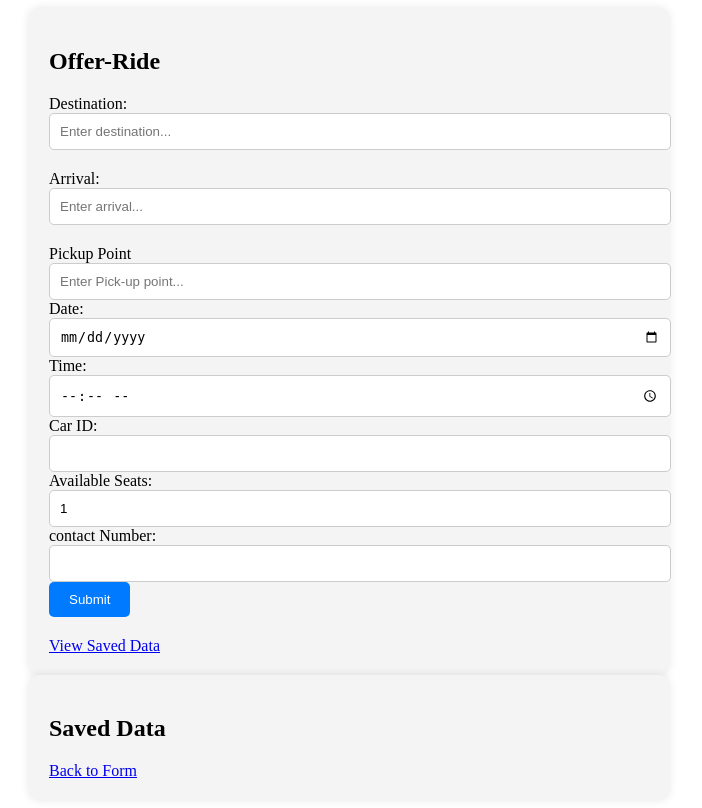
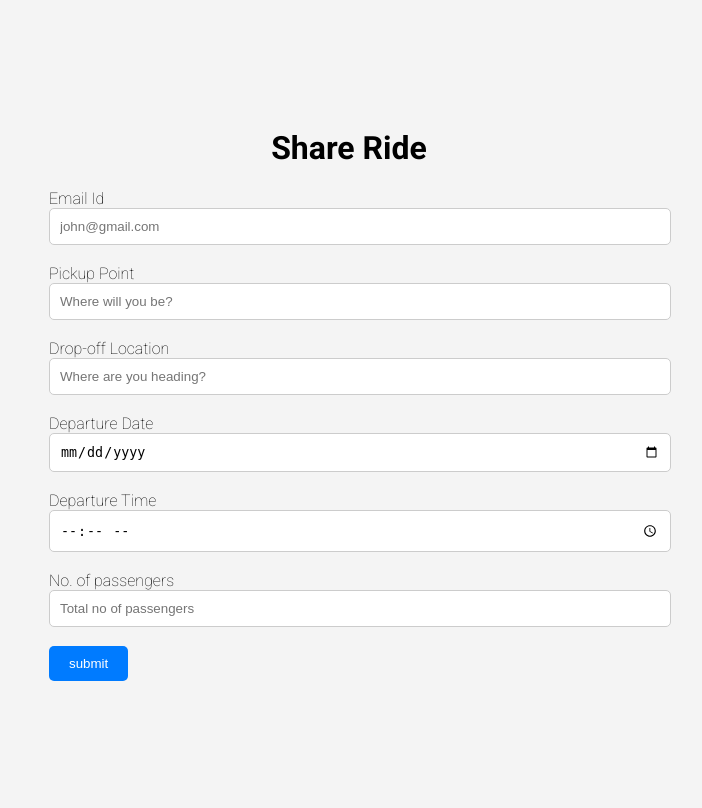
Before and after one commit to RachitGupta06/DSN-2, a Flask app: page /sharecar in a window 1280 px wide. Shown: the whole page, without its empty margins (291-993 px from the left). After the commit the page ends 681 px from the top, so only its background shows below. Run offline with Flask 3, Linux system fonts and the light colour scheme.

Commit message:
add emailing functionality to share car section

```diff
--- a/main.py
+++ b/main.py
@@ -1,9 +1,18 @@
+import random
+import string
+from termcolor import colored
+from flask import Flask, render_template, request, redirect, url_for, session, jsonify
+
+from emailer import send_email
 from mongo_functions import *
-from flask import Flask, render_template, request, redirect, url_for, session, jsonify
 
 
 app = Flask(__name__)
 app.config['SECRET_KEY'] = '825'
+
+def random_car_number_generator():
+    states = ['AP','AR','AS','BR','CG','DL','GA','GJ','HR','HP','JK','JH','KA','KL','LD','MP','MH','MN','ML','MZ','NL','PY','PB','RJ','SK','TN','TS','TR','UP','WB','AN','CH','DN','DD', 'LA']
+    return random.choice(states)+str(random.randint(10,99))+random.choice(string.ascii_uppercase)+random.choice(string.ascii_uppercase)+str(random.randint(1000,9999))
 
 @app.route('/')
 def index():
@@ -60,17 +69,32 @@ def signup():
 @app.route('/submit_form', methods=['POST'])
 def submit_form():
     if request.method == 'POST':
-        car_name = request.form['carName']
-        contact_info = request.form['contactInfo']
-        max_passengers = request.form['maxPassengers']
-        seat_location = request.form['seatLocation']
-        location = request.form['location']
-        if location == 'Other':
-            location = request.form['otherLocation']
-        from_date = request.form['fromDate']
-        to_date = request.form['toDate']
+        print(colored(request.form, "green"))
 
-        return 'Form submitted successfully!'
+        destination_point = str(request.form['destination_point'])
+        pickup_point = str(request.form['pickup_point'])
+        departure_date = str(request.form['departure_date'])
+        departuretime = str(request.form['departure_time'])
+        no_of_passengers = str(request.form['no_of_passengers'])
+        emailId = str(request.form['email_id'])
+
+        try:
+            _ = send_email(
+                emailId,
+                "Mr. Ramesh Kumar",
+                departure_date,
+                departuretime,
+                random_car_number_generator(),
+                pickup_point,
+                destination_point,
+                no_of_passengers
+            )
+            return render_template("success.html")
+
+        except Exception as e:
+            print(colored(e, "red"))
+            return jsonify({"output": "Failed to send email"})
+
 
 @app.route('/logout')
 def logout():
@@ -94,6 +118,5 @@ def bookride():
 def contact():
     return render_template('contactUs.html')
 
-
 if __name__ == '_main_':
-    app.run()
+    app.run(debug=True)
--- a/static/css/formstyle.css
+++ b/static/css/formstyle.css
@@ -1,10 +1,20 @@
+@import url('https://fonts.googleapis.com/css2?family=Roboto:ital,wght@0,100;0,300;0,400;0,500;0,700;0,900;1,100;1,300;1,400;1,500;1,700;1,900&display=swap');
+
+body {
+    background-color: #f4f4f4;
+}
+
+.roboto-thin {
+    font-family: "Roboto", sans-serif;
+    font-weight: 100;
+    font-style: normal;
+  }
+
 .container {
     max-width: 600px;
     margin: 0 auto;
     padding: 20px;
-    background-color: #f4f4f4;
     border-radius: 10px;
-    box-shadow: 0 0 10px rgba(0, 0, 0, 0.1);
 }
 
 .form-group {
@@ -52,3 +62,7 @@ input[type="submit"]:hover {
         font-size: 14px;
     }
 }
+
+#formPage {
+    padding-top: 10vh;
+}
--- a/static/js/book.js
+++ b/static/js/book.js
@@ -3,15 +3,15 @@ document.addEventListener('DOMContentLoaded', function() {
     var savedDestination = localStorage.getItem('destination');
     var savedArrival = localStorage.getItem('arrival');
     var pickUp = localStorage.getItem('pickup');
-    var departureDate = localStorage.getItem('departuredate');
+    var departuredate = localStorage.getItem('departuredate');
     var time = localStorage.getItem('departuretime');
     // var id = localStorage.getItem('carid');
     // var availability = localStorage.getItem('seats');
     var number = localStorage.getItem('contactnumber');
     // Display saved data on the webpage
-    if (savedDestination && savedArrival && pickUp && departureDate && time && number) {
+    if (savedDestination && savedArrival && pickUp && departuredate && time && number) {
         document.getElementById('savedInfo').innerHTML = "Destination: " + savedDestination + "<br> Arrival: " + savedArrival + "<br> Pickup Point: " + pickUp
-        + "<br> Date: " + departureDate + "<br> Time: " + time + "<br> contact Number: " + number;
+        + "<br> Date: " + departuredate + "<br> Time: " + time + "<br> contact Number: " + number;
     }
 });
 
--- a/static/js/form.js
+++ b/static/js/form.js
@@ -3,15 +3,15 @@ document.addEventListener('DOMContentLoaded', function() {
     var savedDestination = localStorage.getItem('destination');
     var savedArrival = localStorage.getItem('arrival');
     var pickUp = localStorage.getItem('pickup');
-    var departureDate = localStorage.getItem('departuredate');
+    var departuredate = localStorage.getItem('departuredate');
     var time = localStorage.getItem('departuretime');
     var id = localStorage.getItem('carid');
     var availability = localStorage.getItem('seats');
     var number = localStorage.getItem('contactnumber');
     // Display saved data on the webpage
-    if (savedDestination && savedArrival && pickUp && departureDate && time && id && availability && number) {
+    if (savedDestination && savedArrival && pickUp && departuredate && time && id && availability && number) {
         document.getElementById('savedInfo').innerHTML = "Destination: " + savedDestination + "<br> Arrival: " + savedArrival + "<br> Pickup Point: " + pickUp
-        + "<br> Date: " + departureDate + "<br> Time: " + time + "<br> Car-Id: " + id + "<br> Seats Available: " + availability + "<br> contact Number: " + number;
+        + "<br> Date: " + departuredate + "<br> Time: " + time + "<br> Car-Id: " + id + "<br> Seats Available: " + availability + "<br> contact Number: " + number;
     }
 });
 
--- a/templates/formPage.html
+++ b/templates/formPage.html
@@ -7,48 +7,47 @@
     <link rel="stylesheet" type="text/css" href="../static/css/formstyle.css">
 </head>
 <body>
+<div id="formPage" class="page roboto-thin">
+    <div class="container">
+        <center><h1>Share Ride</h2></center>
+        <form id="arrivalForm" action="{{ url_for('submit_form') }}" method="POST">
+                <label>Email Id</label>
+                <input class="form-input" type="text" name="email_id" placeholder="john@gmail.com"  required><br>
+                <br>
 
-<div id="formPage" class="page">
-    <div class="container">
-        <h2>Offer-Ride</h2>
-        <form id="arrivalForm">
-            <div class="form-group">
-                <label for="destination">Destination:</label>
-                <input type="text" id="destination" name="destination" placeholder="Enter destination...">
-            </div>
-            <div class="form-group">
-                <label for="arrival">Arrival:</label>
-                <input type="text" id="arrival" name="arrival" placeholder="Enter arrival...">
-            </div>
-            <div class="pickup-location">
-                <label for="pickup">Pickup Point</label>
-                <input type="text" id="pickup" name="pickup" placeholder="Enter Pick-up point...">
-            </div>
-            <label for="date">Date:</label>
-                <input type="date" id="departuredate" required>
-                <label for="time">Time:</label>
-                <input type="time" id="departuretime" required>
-                <label for="car-id">Car ID:</label>
-                <input type="text" id="carid" required>
-                <label for="seats">Available Seats:</label>
-                <input type="number" id="seats" min="1" value="1" required>
-                <label for="contact-number">contact Number:</label>
-                <input type="tel" id="contactnumber" pattern="[0-9]{10}" required>
-            <div class="form-group">
-                <input type="submit" value="Submit">
-            </div>
+                <label>Pickup Point</label>
+                <input class="form-input" type="text" name="pickup_point" placeholder="Where will you be?"  required><br>
+                <br>
+
+                <label>Drop-off Location</label>
+                <input class="form-input" type="text" name="destination_point" placeholder="Where are you heading?"  required><br>
+                <br>
+
+                <label>Departure Date</label>
+                <input class="form-input" type="date" name="departure_date" placeholder="When would you leave?"  required><br>
+                <br>
+
+                <label>Departure Time</label>
+                <input class="form-input" type="time" name="departure_time" placeholder="What time?"  required><br>
+                <br>
+
+                <label>No. of passengers</label>
+                <input class="form-input" type="number" name="no_of_passengers" min="1" max="20" placeholder="Total no of passengers" required><br>
+                <br>
+
+                <input type="submit" class="myButton" value="submit">
         </form>
-        <a href="#savedData" onclick="showPage('savedData')">View Saved Data</a>
+        <!-- <a href="#savedData" onclick="showPage('savedData')">View Saved Data</a> -->
     </div>
 </div>
 
-<div id="savedData" class="page">
+<!-- <div id="savedData" class="page">
     <div class="container">
         <h2>Saved Data</h2>
         <div id="savedInfo"></div>
         <a href="#formPage" onclick="showPage('formPage')">Back to Form</a>
     </div>
-</div>
+</div> -->
 
 <script src="form.js"></script>
 
```
Also changed, not shown: emailer.py (added, +63 -0 lines), templates/success.html (added, +26 -0 lines), 1 other file.
